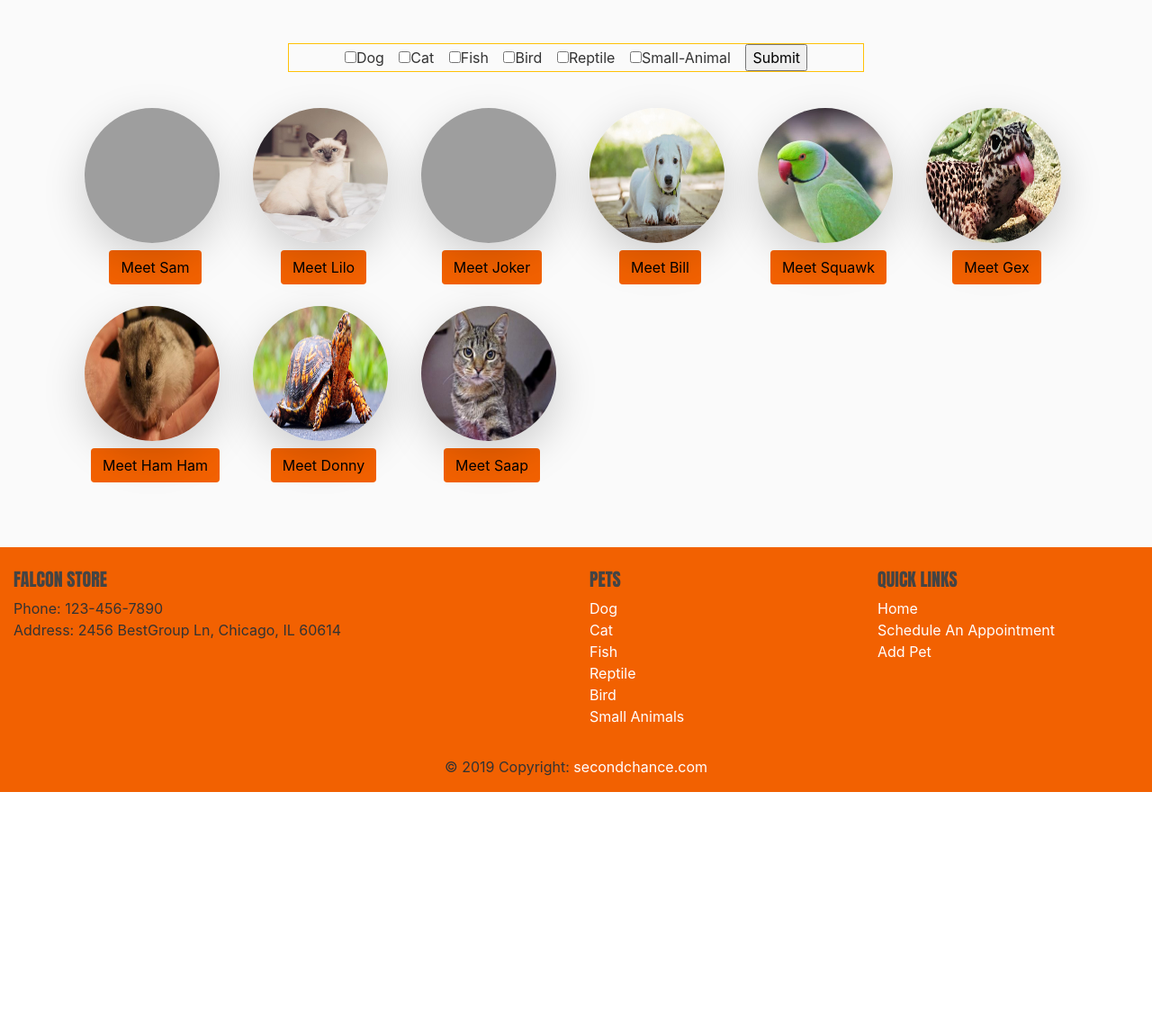
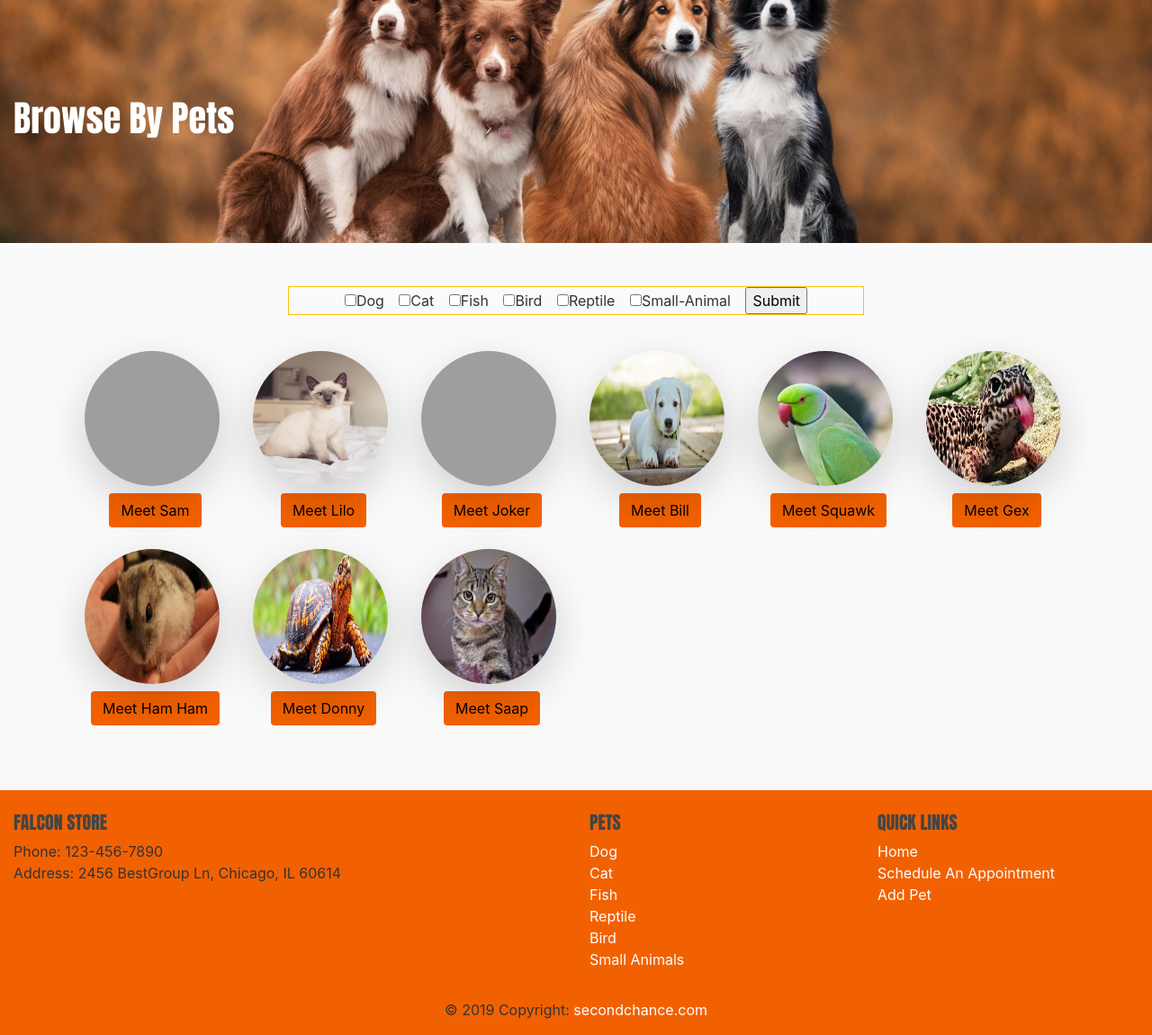
Before and after one commit to v-za/PetProject, a Flask app: page /pets in a window 1280 px wide. Shown: the part 63-1213 px from the top of the page at 90% size. Before the commit the page ends 943 px from the top, so only its background shows below. Run offline with Flask 2, Linux system fonts and the light colour scheme; data comes from the database, SQL or seed files in the repository; some libraries are stand-ins or nearby versions; grey boxes are pictures that could not be loaded.

Commit message:
UPDATED MASTER

```diff
--- a/the-project/application/static/main.css
+++ b/the-project/application/static/main.css
@@ -106,6 +106,16 @@ body {
   background-image: url(../static/images/smallAnimalHeader.jpg);
   background-attachment: fixed;
   background-position: center bottom;
+  background-repeat: no-repeat;
+  background-size: cover;
+}
+
+.mastheadAll {
+  height: 5vh;
+  min-height: 270px;
+  background-image: url(../static/images/allPetsHeader.jpg);
+  background-attachment: fixed;
+  background-position: center;
   background-repeat: no-repeat;
   background-size: cover;
 }
--- a/the-project/application/templates/allPets.html
+++ b/the-project/application/templates/allPets.html
@@ -1,6 +1,16 @@
 {% extends "layout.html" %}
 {% block content %}
 
+<div class="container-fluid m-0 p-0">
+  <header class="mastheadAll">
+    <div class="container-fluid h-100">
+      <div class="row h-100 align-items-center">
+        <div class="col-12 text-center">
+          <h1 class="text-white text-left">Browse By {{title}}</h1>
+        </div>
+      </div>
+    </div>
+</div>
 
 <form method="post" class="text-center">
   <div class=" col-lg-6 mx-auto mt-5 border border-warning">
--- a/the-project/application/views.py
+++ b/the-project/application/views.py
@@ -51,6 +51,10 @@ class adminHomeView(AdminIndexView):
 
 
 class adminModelView(ModelView):
+
+    create_modal = True
+    edit_modal = True
+
 
     def is_accessible(self):
 
```
Also changed, not shown: the-project/application/static/images/allPetsHeader.jpg (added).
